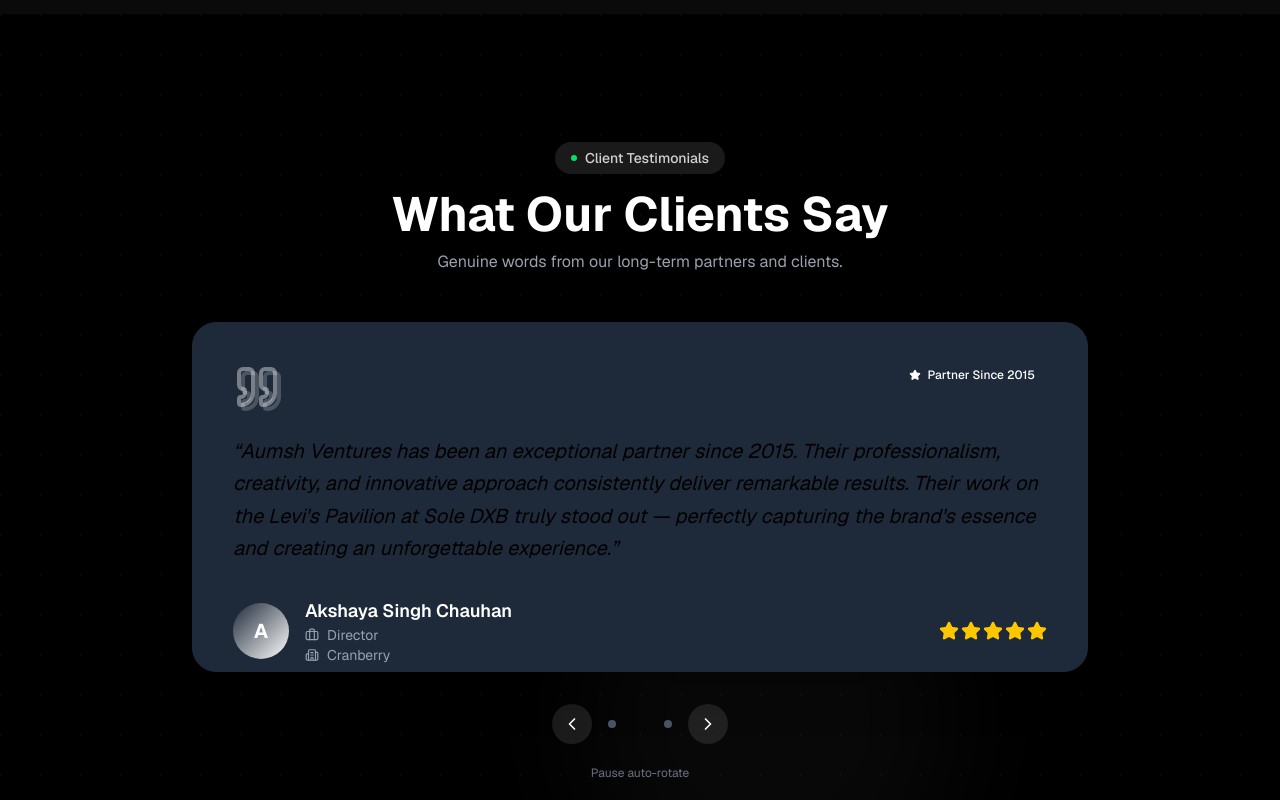
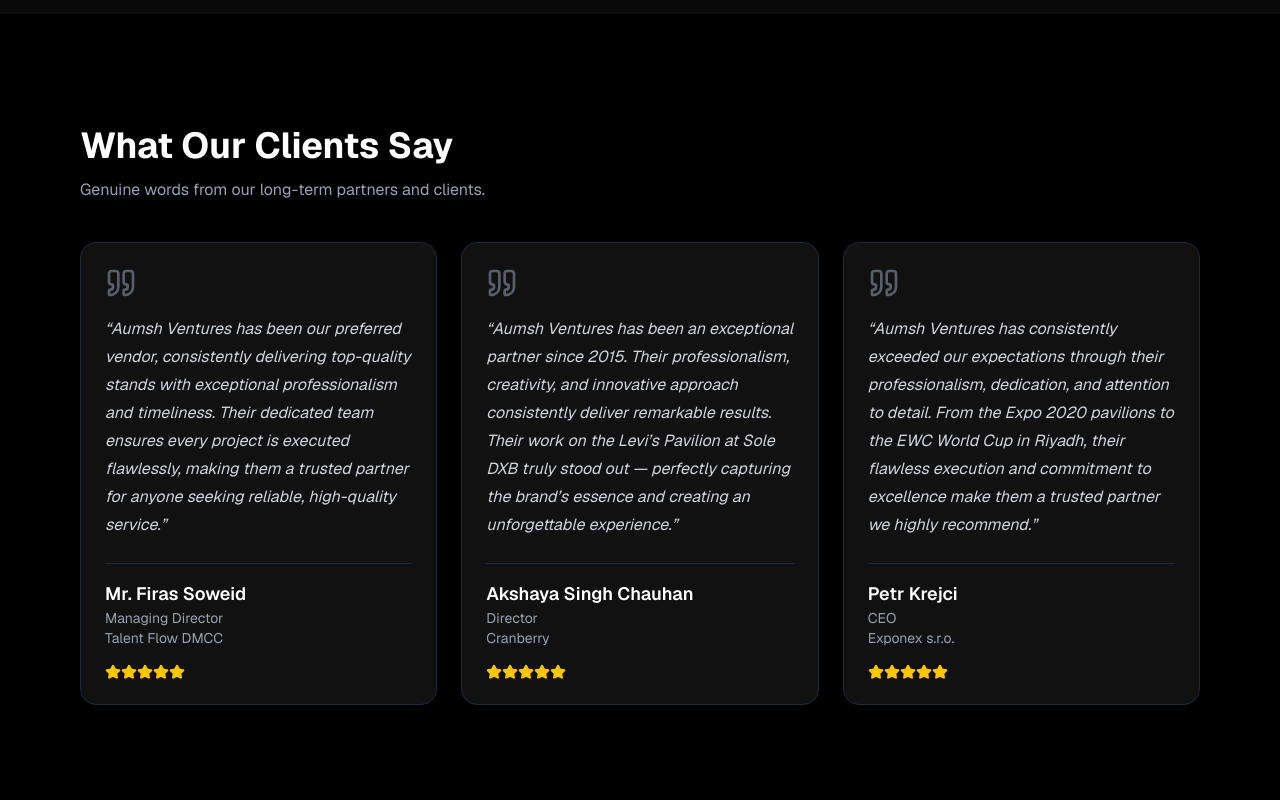
Before and after one commit to Haseebinvader/AmushApp, a Next.js app: page / in a window 1280 px wide. Shown: the part 3440-4240 px from the top of the page. Built offline with nearby package versions, Linux system fonts and the light colour scheme.

Commit message:
Changed the cards design in the testimonials

```diff
--- a/src/components/Services.tsx
+++ b/src/components/Services.tsx
@@ -54,7 +54,7 @@ export default function Services() {
               style={{ transitionDelay: `${index * 100}ms` }}
             >
               {/* Card */}
-              <div className="relative h-full rounded-2xl border border-[var(--border-muted)] bg-gray-600 dark:bg-gradient-to-br from-[var(--brand-50)] to-transparent p-6 md:p-8 transition-all duration-500 ease-out
+              <div className="relative h-full rounded-2xl border border-[var(--border-muted)] bg-black dark:bg-[#111] p-6 md:p-8 transition-all duration-500 ease-out
                 hover:border-[var(--brand-300)] hover:shadow-2xl hover:shadow-[var(--brand-100)] dark:hover:shadow-[var(--brand-900)]/20
                 hover:-translate-y-2"
               >
--- a/src/components/Testimonials.tsx
+++ b/src/components/Testimonials.tsx
@@ -1,14 +1,10 @@
 "use client";
 
-import { useState, useEffect, useCallback } from "react";
-import { Quote, Star, ChevronLeft, ChevronRight, Building2, Briefcase } from "lucide-react";
+import { Quote, Star } from "lucide-react";
 import { useRevealOnScroll } from "@/hooks/useRevealOnScroll";
 
 export default function Testimonials() {
   useRevealOnScroll();
-  const [activeIndex, setActiveIndex] = useState(0);
-  const [isAutoPlaying, setIsAutoPlaying] = useState(true);
-  const [isTransitioning, setIsTransitioning] = useState(false);
 
   const testimonials = [
     {
@@ -17,17 +13,13 @@ export default function Testimonials() {
       author: "Mr. Firas Soweid",
       title: "Managing Director",
       company: "Talent Flow DMCC",
-      rating: 5,
-      highlight: "Preferred Vendor",
     },
     {
       id: 2,
-      content: `Aumsh Ventures has been an exceptional partner since 2015. Their professionalism, creativity, and innovative approach consistently deliver remarkable results. Their work on the Levi's Pavilion at Sole DXB truly stood out — perfectly capturing the brand's essence and creating an unforgettable experience.`,
+      content: `Aumsh Ventures has been an exceptional partner since 2015. Their professionalism, creativity, and innovative approach consistently deliver remarkable results. Their work on the Levi’s Pavilion at Sole DXB truly stood out — perfectly capturing the brand’s essence and creating an unforgettable experience.`,
       author: "Akshaya Singh Chauhan",
       title: "Director",
       company: "Cranberry",
-      rating: 5,
-      highlight: "Partner Since 2015",
     },
     {
       id: 3,
@@ -35,195 +27,57 @@ export default function Testimonials() {
       author: "Petr Krejci",
       title: "CEO",
       company: "Exponex s.r.o.",
-      rating: 5,
-      highlight: "Expo 2020 Partner",
     },
   ];
-
-  const nextTestimonial = useCallback(() => {
-    if (isTransitioning) return;
-    setIsTransitioning(true);
-    setActiveIndex((prev) => (prev + 1) % testimonials.length);
-    setTimeout(() => setIsTransitioning(false), 500);
-  }, [isTransitioning, testimonials.length]);
-
-  const prevTestimonial = useCallback(() => {
-    if (isTransitioning) return;
-    setIsTransitioning(true);
-    setActiveIndex((prev) => (prev - 1 + testimonials.length) % testimonials.length);
-    setTimeout(() => setIsTransitioning(false), 500);
-  }, [isTransitioning, testimonials.length]);
-
-  // Auto-play functionality
-  useEffect(() => {
-    if (!isAutoPlaying) return;
-    const interval = setInterval(nextTestimonial, 5000);
-    return () => clearInterval(interval);
-  }, [isAutoPlaying, nextTestimonial]);
-
-  // Keyboard navigation
-  useEffect(() => {
-    const handleKeyDown = (e: KeyboardEvent) => {
-      if (e.key === "ArrowLeft") prevTestimonial();
-      if (e.key === "ArrowRight") nextTestimonial();
-    };
-    window.addEventListener("keydown", handleKeyDown);
-    return () => window.removeEventListener("keydown", handleKeyDown);
-  }, [prevTestimonial, nextTestimonial]);
 
   return (
     <section
       id="testimonials"
-      className="relative py-20 md:py-32 bg-black text-white dark:bg-[var(--background)] transition-colors duration-300 overflow-hidden"
+      className="py-20 md:py-28 bg-black text-white dark:bg-[var(--background)] transition-colors duration-300"
     >
-      {/* Background pattern */}
-      <div className="absolute inset-0 opacity-[0.03] pointer-events-none">
-        <div className="absolute inset-0" style={{
-          backgroundImage: `radial-gradient(circle at 1px 1px, white 1px, transparent 0)`,
-          backgroundSize: '40px 40px',
-        }} />
-      </div>
-
-      {/* Decorative gradient orbs */}
-      <div className="absolute inset-0 pointer-events-none">
-        <div className="absolute top-0 left-1/4 w-96 h-96 bg-[var(--brand-500)] rounded-full opacity-5 blur-3xl" />
-        <div className="absolute bottom-0 right-1/4 w-96 h-96 bg-[var(--brand-300)] rounded-full opacity-5 blur-3xl" />
-      </div>
-
-      <div className="relative max-w-6xl mx-auto px-4">
-        {/* Section Header */}
-        <div className="text-center mb-12 reveal">
-          <span className="inline-flex items-center gap-2 px-4 py-1.5 rounded-full bg-white/10 dark:bg-[var(--brand-100)] text-white/80 dark:text-[var(--brand-700)] text-sm font-medium mb-4 backdrop-blur-sm">
-            <span className="w-1.5 h-1.5 rounded-full bg-green-400" />
-            Client Testimonials
-          </span>
-          <h2 className="text-3xl md:text-5xl font-bold text-white dark:text-[var(--brand-900)]">
+      <div className="max-w-6xl mx-auto px-4">
+        {/* Header */}
+        <h2 className="text-3xl md:text-4xl font-bold text-white dark:text-[var(--brand-900)]">
           What Our Clients Say
         </h2>
-          <p className="mt-3 text-gray-400 dark:text-[var(--muted-700)] max-w-xl mx-auto">
+        <p className="mt-3 text-gray-400 dark:text-[var(--muted-700)]">
           Genuine words from our long-term partners and clients.
         </p>
+
+        {/* Testimonials Grid */}
+        <div className="mt-10 grid sm:grid-cols-2 lg:grid-cols-3 gap-6">
+          {testimonials.map((t) => (
+            <div
+              key={t.id}
+              className="group reveal rounded-2xl border border-gray-800 dark:border-[var(--border-muted)] bg-[#111] dark:bg-[var(--brand-50)] p-6 transition-all duration-300 ease-out shadow-md hover:shadow-[0_10px_40px_rgba(255,255,255,0.1)] dark:hover:shadow-[0_10px_40px_rgba(0,0,0,0.3)] hover:-translate-y-1"
+            >
+              <Quote className="w-8 h-8 text-gray-500 dark:text-[var(--brand-700)] mb-4 opacity-80" />
+
+              <p className="text-gray-300 dark:text-[var(--brand-700)] leading-7 italic">
+                “{t.content}”
+              </p>
+
+              <div className="mt-6 border-t border-gray-800 dark:border-[var(--border-muted)] pt-4">
+                <h4 className="text-lg font-semibold text-white dark:text-[var(--brand-900)]">
+                  {t.author}
+                </h4>
+                <p className="text-sm text-gray-400 dark:text-[var(--brand-700)]">
+                  {t.title}
+                </p>
+                <p className="text-sm text-gray-400 dark:text-[var(--brand-700)]">
+                  {t.company}
+                </p>
               </div>
-
-        {/* Main Testimonial Carousel */}
-        <div className="relative max-w-4xl mx-auto">
-          {/* Testimonial Cards */}
-          <div className="relative min-h-[400px] md:min-h-[350px]">
-            {testimonials.map((testimonial, index) => (
-              <div
-                key={testimonial.id}
-                className={`absolute inset-0 transition-all duration-500 ease-in-out
-                  ${index === activeIndex
-                    ? 'opacity-100 translate-x-0 scale-100 z-10'
-                    : 'opacity-0 translate-x-8 scale-95 z-0 pointer-events-none'
-                  }`}
-                onMouseEnter={() => setIsAutoPlaying(false)}
-                onMouseLeave={() => setIsAutoPlaying(true)}
-              >
-                <div className="h-full rounded-3xl border border-gray-800 dark:border-[var(--border-muted)] bg-gray-800 dark:from-[var(--brand-50)] dark:to-white p-8 md:p-10 shadow-2xl">
-                  {/* Quote icon and highlight badge */}
-                  <div className="flex items-start justify-between mb-6">
-                    <div className="relative">
-                      <Quote className="w-12 h-12 text-[var(--brand-500)] opacity-40" />
-                      <Quote className="w-12 h-12 text-[var(--brand-500)] opacity-20 absolute top-1 left-1" />
-                    </div>
-                    <span className="inline-flex items-center gap-1.5 px-3 py-1 rounded-full bg-[var(--brand-500)]/20 text-[var(--brand-400)] text-xs font-medium">
-                      <Star className="w-3 h-3 fill-current" />
-                      {testimonial.highlight}
-                    </span>
-                  </div>
-
-                  {/* Testimonial Content */}
-                  <blockquote className="text-lg md:text-xl text-black dark:text-white leading-relaxed mb-8 italic">
-                    &ldquo;{testimonial.content}&rdquo;
-                  </blockquote>
-
-                  {/* Author Info */}
-                  <div className="flex items-center gap-4">
-                    {/* Avatar */}
-                    <div className="w-14 h-14 rounded-full bg-gradient-to-br from-[var(--brand-500)] to-[var(--brand-700)] flex items-center justify-center text-white font-bold text-xl flex-shrink-0">
-                      {testimonial.author.charAt(0)}
-                    </div>
-
-                    <div className="flex-1">
-                      <h4 className="text-lg font-semibold text-white dark:text-[var(--brand-900)]">
-                        {testimonial.author}
-                      </h4>
-                      <div className="flex items-center gap-2 text-sm text-gray-400 dark:text-[var(--muted-600)]">
-                        <Briefcase className="w-3.5 h-3.5" />
-                        <span>{testimonial.title}</span>
-                      </div>
-                      <div className="flex items-center gap-2 text-sm text-gray-400 dark:text-[var(--muted-600)]">
-                        <Building2 className="w-3.5 h-3.5" />
-                        <span>{testimonial.company}</span>
-                      </div>
-                    </div>
-
-                    {/* Rating Stars */}
-                    <div className="flex gap-0.5">
-                      {[...Array(testimonial.rating)].map((_, idx) => (
+              <div className="flex justify-left mt-4">
+                {[...Array(5)].map((_, idx) => (
                   <Star
                     key={idx}
-                          className="w-5 h-5 text-yellow-400 fill-yellow-400"
+                    className="w-4 h-4 text-yellow-400 fill-yellow-400"
                   />
                 ))}
               </div>
             </div>
-                </div>
-              </div>
           ))}
-          </div>
-
-          {/* Navigation Controls */}
-          <div className="flex items-center justify-center gap-4 mt-8">
-            {/* Previous Button */}
-            <button
-              onClick={prevTestimonial}
-              className="p-2.5 rounded-full bg-white/10 hover:bg-white/20 dark:bg-[var(--brand-100)] dark:hover:bg-[var(--brand-200)] backdrop-blur-sm transition-all hover:scale-110 group"
-              aria-label="Previous testimonial"
-            >
-              <ChevronLeft className="w-5 h-5 text-white dark:text-[var(--brand-700)]" />
-            </button>
-
-            {/* Dot Indicators */}
-            <div className="flex gap-2">
-              {testimonials.map((_, index) => (
-                <button
-                  key={index}
-                  onClick={() => {
-                    setIsTransitioning(true);
-                    setActiveIndex(index);
-                    setTimeout(() => setIsTransitioning(false), 500);
-                  }}
-                  className={`transition-all duration-300 rounded-full
-                    ${index === activeIndex
-                      ? 'w-8 h-2 bg-[var(--brand-500)]'
-                      : 'w-2 h-2 bg-gray-600 dark:bg-gray-400 hover:bg-gray-500'
-                    }`}
-                  aria-label={`Go to testimonial ${index + 1}`}
-                />
-              ))}
-            </div>
-
-            {/* Next Button */}
-            <button
-              onClick={nextTestimonial}
-              className="p-2.5 rounded-full bg-white/10 hover:bg-white/20 dark:bg-[var(--brand-100)] dark:hover:bg-[var(--brand-200)] backdrop-blur-sm transition-all hover:scale-110 group"
-              aria-label="Next testimonial"
-            >
-              <ChevronRight className="w-5 h-5 text-white dark:text-[var(--brand-700)]" />
-            </button>
-          </div>
-
-          {/* Auto-play toggle */}
-          <div className="text-center mt-4">
-            <button
-              onClick={() => setIsAutoPlaying(!isAutoPlaying)}
-              className="text-xs text-gray-500 dark:text-gray-400 hover:text-gray-300 dark:hover:text-gray-500 transition-colors"
-            >
-              {isAutoPlaying ? 'Pause' : 'Play'} auto-rotate
-            </button>
-          </div>
         </div>
       </div>
     </section>
```
Lines whose indentation alone changed are shown as unchanged.
